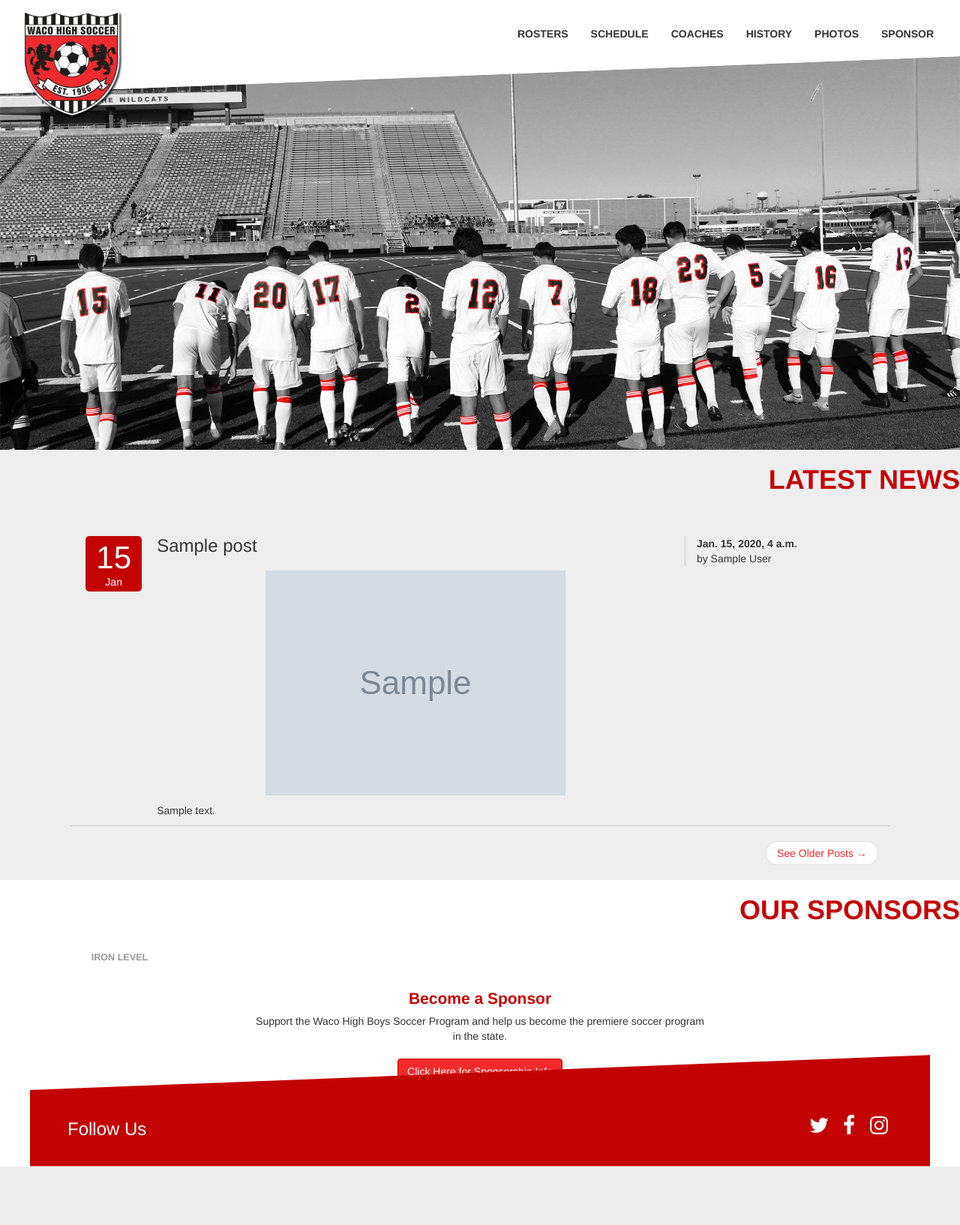
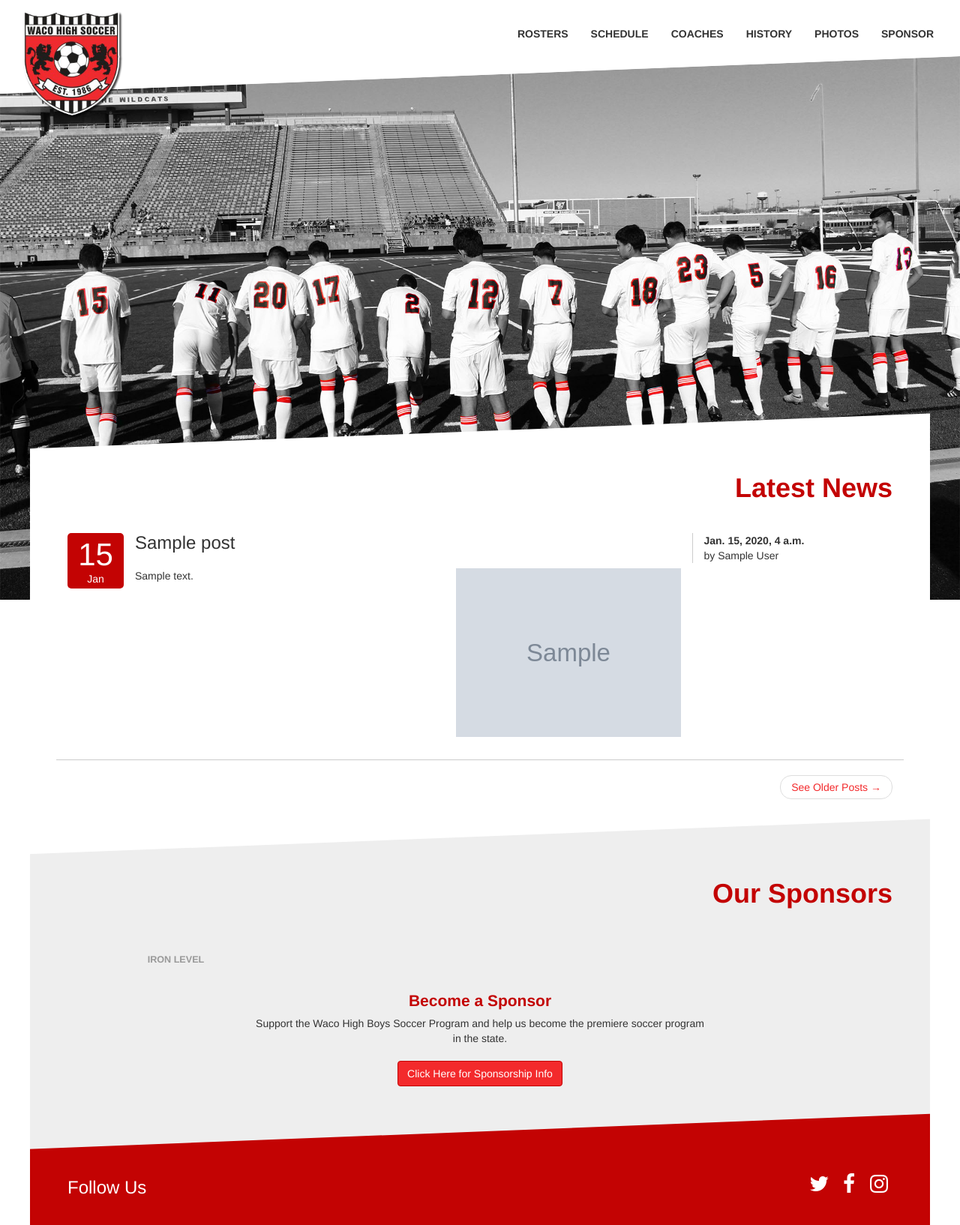
Before and after one commit to acewert/whsboyssoccer, a Django app: page / in a window 1280 px wide. Shown: the whole page at 75% size. Before the commit the page ends 1556 px from the top, so only its background shows below. Run offline with Django 3.2, Linux system fonts and the light colour scheme; tables that the repository leaves empty hold one stand-in row (values such as "Sample post"); grey boxes marked "Sample" are stand-in pictures; some libraries are stand-ins or nearby versions.

Commit message:
Bring blog entries up to code

```diff
--- a/app/static/styles/home.css
+++ b/app/static/styles/home.css
@@ -1,10 +1,14 @@
-#posts {
-    background: #eeeeee;
+#latest-news {
+    background: #ffffff;
+}
+
+.post {
+    padding-bottom: 20px;
 }
 
 .post-image {
     display: block;
-    margin: 10px auto;
+    margin: 0 auto 10px auto;
     max-width: 100%;
 }
 
@@ -15,7 +19,6 @@
     display: none;
     float: left;
     line-height: normal;
-    margin: 20px 0 0 5px;
     padding: 5px 0;
     text-align: center;
     width: 75px;
@@ -27,6 +30,8 @@
 
 .post-title {
     margin-bottom: 20px;
+    margin-top: 0;
+    text-align: center;
 }
 
 .post-meta {
@@ -38,9 +43,20 @@
     font-weight: bold;
 }
 
+.post-separator {
+    font-size: 24px;
+    font-weight: 500;
+    text-align: center;
+}
+
+.pager {
+    margin: 0;
+}
+
     @media(min-width: 768px) {
-        #posts .inner-container .row:not(:last-of-type) .post {
+        .post {
             border-bottom: 1px solid #cccccc;
+            margin-bottom: 20px;
         }
 
         .post-date {
@@ -48,16 +64,25 @@
         }
 
         .post-title {
-            margin-left: 100px;
+            margin-left: 90px;
+            text-align: left;
+        }
+
+        .post-image {
+            float: right;
+            margin: 0 0px 10px 10px;
+            max-width: 50%;
+            width: 300px;
         }
 
         .post-body {
-            margin-left: 100px;
+            margin-left: 90px;
             padding-bottom: 10px;
         }
 
         .post-meta {
             border-left: 1px solid #cccccc;
+            margin-top: 0;
         }
 
         .post-separator {
@@ -66,7 +91,7 @@
     }
 
 #our-sponsors {
-    background: #ffffff;
+    background: #eeeeee;
 }
 
 .sponsor-level {
--- a/app/templates/home.html
+++ b/app/templates/home.html
@@ -7,33 +7,10 @@
 {% endblock %}
 
 {% block body %}
-    {% comment %}
-    {% if senior_spotlight %}
-        <div class="row before-slant-clip slant-clip" id="senior-spotlight">
-            <div class="col-xs-12">
-                <div class="inner-container">
-                    <h1 class="section-title">SENIOR SPOTLIGHT</h1>
-                    <div class="row">
-                        <div class="col-sm-4 col-sm-offset-2 clearfix">
-                            <img src="{{ senior_spotlight.photo.url }}" id="senior-spotlight-photo">
-                        </div>
-                        <div class="col-sm-6" id="senior-spotlight-bio">
-                            <h3 id="senior-spotlight-name">{{ senior_spotlight.player.first_name }} {{ senior_spotlight.player.last_name }}</h3>
-                            <p>{{ senior_spotlight.bio | safe }}</p>
-                        </div>
-                    </div>
-                </div>
-            </div>
-        </div>
-    {% endif %}
-    {% endcomment %}
-    <div class="row before-slant-clip slant-clip" id="posts">
-        <div class="col-xs-12">
-            <div class="inner-container">
-                <h1 class="section-title">LATEST NEWS</h1>
+    <div class="section-clip">
+        <div class="section" id="latest-news">
+            <div class="section-title">Latest News</div>
             {% for post in posts %}
-                    <div class="row">
-                        <div class="col-lg-10 col-lg-offset-1">
                 <div class="row post">
                     <div class="col-sm-9">
                         <div class="post-date">
@@ -52,13 +29,11 @@
                         <div class="post-timestamp">{{ post.timestamp }}</div>
                         <div class="post-author">by {{ post.author.first_name }} {{ post.author.last_name }}</div>
                     </div>
-                                <h3 class="post-separator text-center text-muted">&bull; &bull; &bull; &bull;</h3>
-                            </div>
-                        </div>
+                    <div class="post-separator text-muted">&bull; &bull; &bull; &bull; &bull;</div>
                 </div>
             {% endfor %}
             <div class="row">
-                    <div class="col-lg-10 col-lg-offset-1">
+                <div class="col-xs-12">
                     <nav>
                         <ul class="pager">
                             <li class="next"><a href="{% url 'posts' %}">See Older Posts &rarr;</a></li>
@@ -68,11 +43,11 @@
             </div>
         </div>
     </div>
-    </div>
-    <div class="row before-slant-clip slant-clip" id="our-sponsors">
+    <div class="section-clip">
+        <div class="section" id="our-sponsors">
+            <div class="section-title">Our Sponsors</div>
+            <div class="row">
                 <div class="col-xs-12">
-            <div class="inner-container">
-                <h1 class="section-title">OUR SPONSORS</h1>
                     {% if sponsors.platinum %}
                         <div class="row sponsor-level">
                             <div class="col-lg-10 col-lg-offset-1">
@@ -142,4 +117,5 @@
                 </div>
             </div>
         </div>
+    </div>
 {% endblock %}
--- a/app/templates/posts.html
+++ b/app/templates/posts.html
@@ -13,8 +13,6 @@
         <div class="section" id="news-archive">
             <div class="section-title">News Archive</div>
             {% for post in posts %}
-                <div class="row">
-                    <div class="col-lg-10 col-lg-offset-1">
                 <div class="row post">
                     <div class="col-sm-9">
                         <div class="post-date">
@@ -33,9 +31,7 @@
                         <div class="post-timestamp">{{ post.timestamp }}</div>
                         <div class="post-author">by {{ post.author.first_name }} {{ post.author.last_name }}</div>
                     </div>
-                            <h3 class="post-separator text-center text-muted">&bull; &bull; &bull; &bull;</h3>
-                        </div>
-                    </div>
+                    <div class="post-separator text-muted">&bull; &bull; &bull; &bull; &bull;</div>
                 </div>
             {% endfor %}
             <div class="row">
```
Also changed, not shown: app/static/styles/posts.css (+30 -5 lines). Lines whose indentation alone changed are shown as unchanged.
